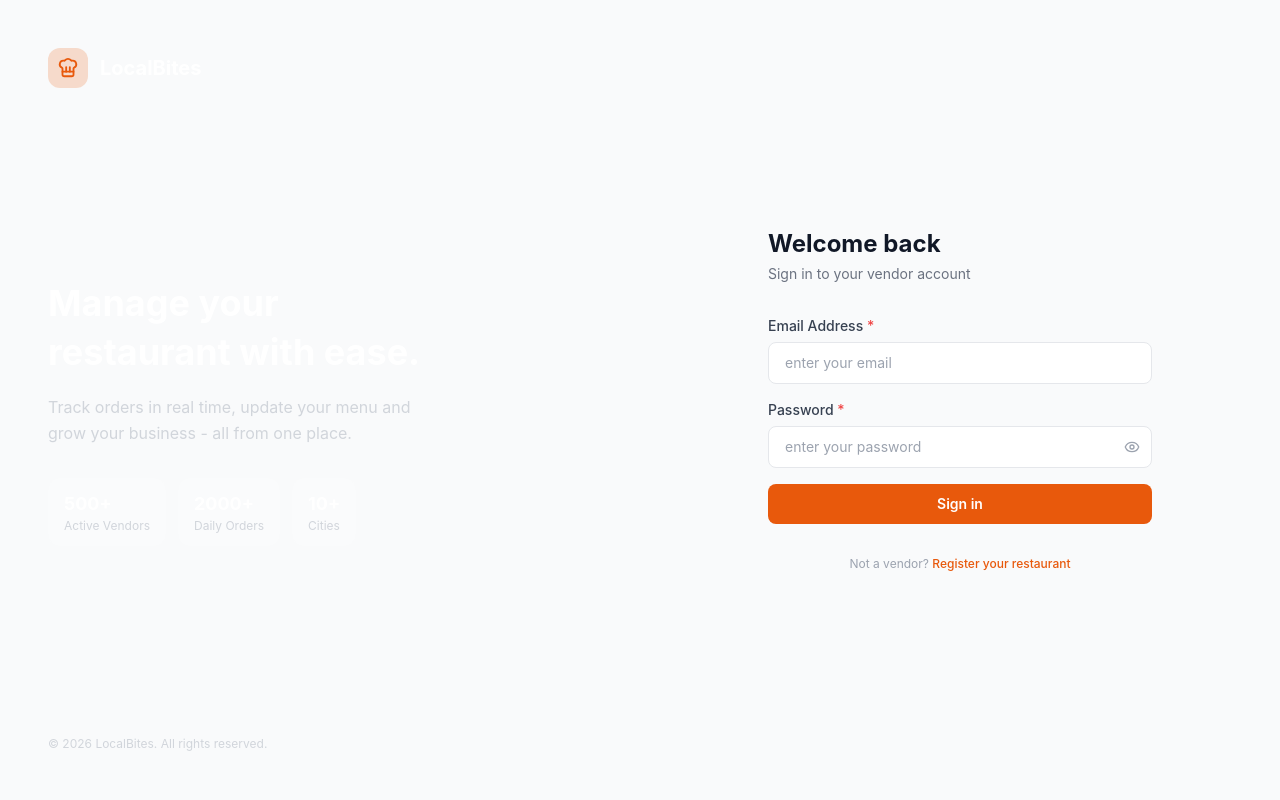
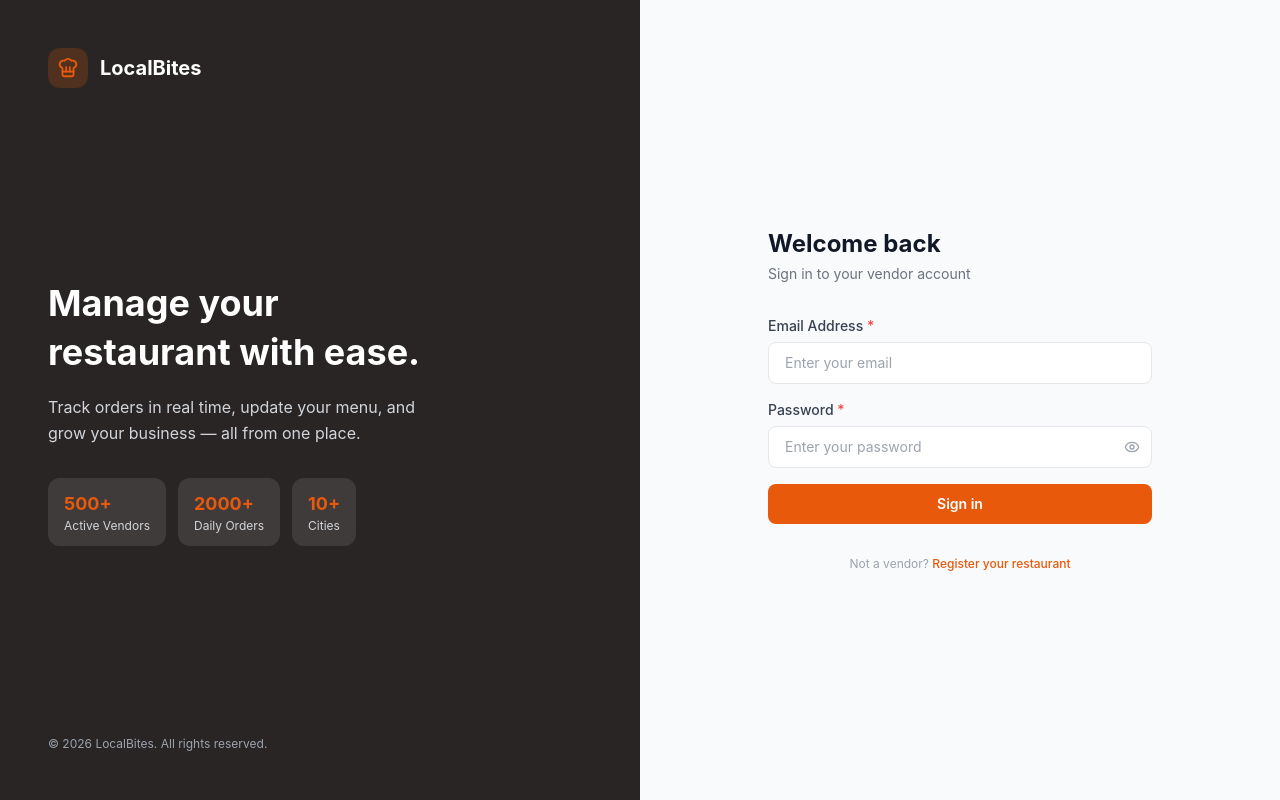
Before and after one commit to hifza538/Final-Year-Project, a React (Vite) app in the folder vendor-frontend/: page /login in a window 1280 px wide. Built offline with nearby package versions, Linux system fonts and the light colour scheme; no server answers; the HTML template or start-up script is replaced by a standard one.

Commit message:
refactor(vendor):  shared authLayout component and add password toggle support to inputfield

```diff
--- a/vendor-frontend/src/components/common/InputField.jsx
+++ b/vendor-frontend/src/components/common/InputField.jsx
@@ -1,14 +1,24 @@
+// vendor-frontend/src/components/common/InputField.jsx
+
+import { useState } from "react";
+import { Eye, EyeOff } from "lucide-react";
+
 const InputField = ({
   label, name, value, onChange, type = "text",
   placeholder, required, error, min,
 }) => {
+  const [showPassword, setShowPassword] = useState(false);
+  const isPasswordField = type === "password";
+  const inputType = isPasswordField && showPassword ? "text" : type;
+
   return (
     <div>
       <label className="block text-sm font-medium text-gray-700 mb-1.5">
         {label} {required && <span className="text-red-500">*</span>}
       </label>
+      <div className="relative">
       <input
-        type={type}
+        type={inputType}
         name={name}
         value={value}
         onChange={onChange}
@@ -24,6 +34,17 @@ const InputField = ({
             error ? "border-red-400 bg-red-50" : "border-gray-200"
           }`}
       />
+      {isPasswordField && (
+          <button
+            type="button"
+            onClick={() => setShowPassword((v) => !v)}
+            className="absolute right-3 top-1/2 -translate-y-1/2 text-gray-400 hover:text-gray-600 transition"
+            tabIndex={-1}
+          >
+            {showPassword ? <EyeOff size={16} /> : <Eye size={16} />}
+          </button>
+        )}
+      </div>
       {error && <p className="text-red-500 text-xs mt-1">{error}</p>}
     </div>
   );
--- /dev/null
+++ b/vendor-frontend/src/components/layout/AuthLayout.jsx
@@ -0,0 +1,63 @@
+// vendor-frontend/src/components/layout/AuthLayout.jsx
+
+import { ChefHat } from "lucide-react";
+
+// authLayout component for authentication pages (login+register)
+const AuthLayout = ({ heading, subtext, children }) => {
+  return (
+    <div className="min-h-screen bg-gray-50 flex">
+      {/* Left Branding Panel */}
+      <div className="hidden lg:flex lg:w-1/2 bg-secondary flex-col justify-between p-12">
+        <div className="flex items-center gap-3">
+          <div className="w-10 h-10 bg-primary/20 rounded-xl flex items-center justify-center">
+            <ChefHat size={22} className="text-primary" />
+          </div>
+          <span className="text-white font-bold text-xl">LocalBites</span>
+        </div>
+
+        <div>
+          <h2 className="text-white text-4xl font-bold leading-snug mb-4">
+            {heading}
+          </h2>
+          <p className="text-gray-300 text-base leading-relaxed max-w-sm">
+            {subtext}
+          </p>
+
+          <div className="flex gap-3 mt-8">
+            {[
+              { label: "Active Vendors", value: "500+" },
+              { label: "Daily Orders",   value: "2000+" },
+              { label: "Cities",         value: "10+" },
+            ].map(({ label, value }) => (
+              <div key={label} className="bg-white/10 rounded-xl px-4 py-3">
+                <p className="text-primary font-bold text-lg">{value}</p>
+                <p className="text-gray-300 text-xs">{label}</p>
+              </div>
+            ))}
+          </div>
+        </div>
+
+        <p className="text-gray-400 text-xs">
+          © {new Date().getFullYear()} LocalBites. All rights reserved.
+        </p>
+      </div>
+
+      {/* Right Form Panel - passed in as children */}
+      <div className="flex-1 flex items-center justify-center px-6 py-12 overflow-y-auto">
+        <div className="w-full max-w-sm">
+          {/* Mobile Logo */}
+          <div className="flex items-center gap-2 mb-8 lg:hidden">
+            <div className="w-8 h-8 bg-primary rounded-lg flex items-center justify-center">
+              <ChefHat size={16} className="text-white" />
+            </div>
+            <span className="font-bold text-gray-900">LocalBites Vendor</span>
+          </div>
+
+          {children}
+        </div>
+      </div>
+    </div>
+  );
+};
+
+export default AuthLayout;
--- a/vendor-frontend/src/pages/Login.jsx
+++ b/vendor-frontend/src/pages/Login.jsx
@@ -1,8 +1,9 @@
 import { useState } from "react";
 import { useNavigate, Link } from "react-router-dom";
-import { ChefHat, Eye, EyeOff, Loader2 } from "lucide-react";
+import { Loader2 } from "lucide-react";
 import { useAuth } from "../context/AuthContext";
 import InputField from "../components/common/InputField";
+import AuthLayout from "../components/layout/AuthLayout";
 import api from "../services/api";
 
 const Login = () => {
@@ -13,7 +14,6 @@ const Login = () => {
     email: "",
     password: "",
   });
-  const [showPassword, setShowPassword] = useState(false);
   const [loading, setLoading] = useState(false);
   const [error, setError] = useState("");
   const [fieldErrors, setFieldErrors] = useState({});
@@ -78,128 +78,42 @@ const Login = () => {
   };
 
   return (
-    <div className="min-h-screen bg-gray-50 flex">
-
-      {/* Left Branding Panel*/}
-      <div className="hidden lg:flex lg:w-1/2 bg-primary-500 flex-col justify-between p-12">
-        <div className="flex items-center gap-3">
-          <div className="w-10 h-10 bg-primary/20 rounded-xl flex items-center justify-center">
-            <ChefHat size={22} className="text-primary" />
-          </div>
-          <span className="text-white font-bold text-xl">LocalBites</span>
-        </div>
-
-        <div>
-          <h2 className="text-white text-4xl font-bold leading-snug mb-4">
-            Manage your
-            <br />
-            restaurant with ease.
-          </h2>
-          <p className="text-gray-300 text-base leading-relaxed max-w-sm">
-            Track orders in real time, update your menu and grow your
-            business - all from one place.
-          </p>
-
-          {/* Stat Pills */}
-          <div className="flex gap-3 mt-8">
-            {[
-              { label: "Active Vendors", value: "500+" },
-              { label: "Daily Orders",   value: "2000+" },
-              { label: "Cities",         value: "10+" },
-            ].map(({ label, value }) => (
-              <div key={label} className="bg-white/10 rounded-xl px-4 py-3">
-                <p className="text-white font-bold text-lg">{value}</p>
-                <p className="text-gray-300 text-xs">{label}</p>
-              </div>
-            ))}
-          </div>
-        </div>
-
-        <p className="text-gray-300 text-xs">
-          © {new Date().getFullYear()} LocalBites. All rights reserved.
-        </p>
-      </div>
-
-      {/* Right Form Panel */}
-      <div className="flex-1 flex items-center justify-center px-6 py-12">
-        <div className="w-full max-w-sm">
-
-          {/* Mobile Logo */}
-          <div className="flex items-center gap-2 mb-8 lg:hidden">
-            <div className="w-8 h-8 bg-primary rounded-lg flex items-center justify-center">
-              <ChefHat size={16} className="text-white" />
-            </div>
-            <span className="font-bold text-gray-900">LocalBites Vendor</span>
-          </div>
-
+    <AuthLayout
+      heading={<>Manage your<br />restaurant with ease.</>}
+      subtext="Track orders in real time, update your menu, and grow your business — all from one place."
+    >
       <h1 className="text-2xl font-bold text-gray-900 mb-1">
         Welcome back
       </h1>
       <p className="text-gray-500 text-sm mb-8">
         Sign in to your vendor account
       </p>
-
-          {/* Error Banner */}
       {error && (
         <div className="bg-red-50 border border-red-200 text-red-700 text-sm px-4 py-3 rounded-lg mb-4">
           {error}
         </div>
       )}
-
       <form onSubmit={handleSubmit} className="space-y-4">
-
-            {/* Email */}
         <InputField
           label="Email Address"
           name="email"
           value={form.email}
           onChange={handleChange}
           type="email"
-              placeholder="enter your email"
+          placeholder="Enter your email"
           required
           error={fieldErrors.email}
         />
-
-            {/* Password */}
-            <div>
-              <label className="block text-sm font-medium text-gray-700 mb-1.5">
-                Password <span className="text-red-500">*</span>
-              </label>
-              <div className="relative">
-                <input
-                  type={showPassword ? "text" : "password"}
+        <InputField
+          label="Password"
           name="password"
           value={form.password}
           onChange={handleChange}
-                  placeholder="enter your password"
-                  autoComplete="current-password"
-                  className={`w-full px-4 py-2.5 pr-11 rounded-lg border text-sm
-                    text-gray-900 placeholder-gray-400 focus:outline-none
-                    focus:ring-2 focus:ring-primary focus:border-transparent
-                    transition ${
-                      fieldErrors.password
-                        ? "border-red-400 bg-red-50"
-                        : "border-gray-200"
-                    }`}
+          type="password"
+          placeholder="Enter your password"
+          required
+          error={fieldErrors.password}
         />
-                <button
-                  type="button"
-                  onClick={() => setShowPassword((v) => !v)}
-                  className="absolute right-3 top-1/2 -translate-y-1/2
-                    text-gray-400 hover:text-gray-600 transition"
-                  tabIndex={-1}
-                >
-                  {showPassword ? <EyeOff size={16} /> : <Eye size={16} />}
-                </button>
-              </div>
-              {fieldErrors.password && (
-                <p className="text-red-500 text-xs mt-1">
-                  {fieldErrors.password}
-                </p>
-              )}
-            </div>
-
-            {/* Submit Button */}
         <button
           type="submit"
           disabled={loading}
@@ -209,8 +123,7 @@ const Login = () => {
             transition-colors mt-2"
         >
           {loading ? (
-                <>
-                  <Loader2 size={16} className="animate-spin" />
+            <><Loader2 size={16} className="animate-spin" />
               Signing in...
             </>
         ) : (
@@ -218,7 +131,6 @@ const Login = () => {
           )}
         </button>
         </form>
-
         <p className="text-center text-xs text-gray-400 mt-8">
         Not a vendor?{" "}
         <Link
@@ -228,10 +140,7 @@ const Login = () => {
           Register your restaurant
         </Link>
       </p>
-
-        </div>
-      </div>
-    </div>
+    </AuthLayout>
   );
 };
 
--- a/vendor-frontend/src/pages/Register.jsx
+++ b/vendor-frontend/src/pages/Register.jsx
@@ -1,9 +1,12 @@
+// vendor-frontend/src/pages/Register.jsx
+
 import { useState, useEffect } from "react";
 import { useNavigate, Link } from "react-router-dom";
 import { ChefHat, Eye, EyeOff, Loader2, CheckCircle2 } from "lucide-react";
 import api from "../services/api";
 import InputField from "../components/common/InputField";
 import MapPicker from "../components/common/MapPicker";
+import AuthLayout from "../components/layout/AuthLayout";
 import { reverseGeocode } from "../services/locationService";
 
 // Cuisine types static list
@@ -13,10 +16,7 @@ const CUISINE_TYPES = [
   "Fast Food",
   "BBQ",
   "Desi",
-  "Italian",
   "Continental",
-  "Thai",
-  "Indian",
   "Seafood",
   "Desserts",
   "Beverages",
@@ -187,7 +187,7 @@ const Register = () => {
 
       if (!form.phone.trim()) errors.phone = "Phone number is required";
       else if (!phoneRegex.test(form.phone))
-        errors.phone = "Enter valid Pakistani number e.g. 03001234567";
+        errors.phone = "Enter valid Pakistani number";
 
       if (!form.password) errors.password = "Password is required";
       else if (form.password.length < 6)
@@ -212,7 +212,7 @@ const Register = () => {
 
       if (
         form.minPrepTime &&
-        (Number(form.minPrepTime) < 5 || Number(form.minPrepTime) > 120)
+        (Number(form.minPrepTime) < 5 || Number(form.minPrepTime) > 50)
       )
         errors.minPrepTime = "Must be between 5 and 120 minutes";
 
@@ -317,59 +317,15 @@ const Register = () => {
   }
 
   return (
-    <div className="min-h-screen bg-gray-50 flex">
-      {/* ── Left Branding Panel ── */}
-      <div className="hidden lg:flex lg:w-1/2 bg-primary flex-col justify-between p-12">
-        <div className="flex items-center gap-3">
-          <div className="w-10 h-10 bg-white/20 rounded-xl flex items-center justify-center">
-            <ChefHat size={22} className="text-white" />
-          </div>
-          <span className="text-white font-bold text-xl">LocalBites</span>
-        </div>
-        <div>
-          <h2 className="text-white text-4xl font-bold leading-snug mb-4">
-            Join thousands of
-            <br />
-            restaurants online.
-          </h2>
-          <p className="text-primary-100 text-base leading-relaxed max-w-sm">
-            Register your restaurant and start receiving orders from customers
-            near you.
-          </p>
-          <div className="flex gap-3 mt-8">
-            {[
-              { label: "Active Vendors", value: "500+" },
-              { label: "Cities", value: "10+" },
-              { label: "Daily Orders", value: "2000+" },
-            ].map(({ label, value }) => (
-              <div key={label} className="bg-white/15 rounded-xl px-4 py-3">
-                <p className="text-white font-bold text-lg">{value}</p>
-                <p className="text-primary-100 text-xs">{label}</p>
-              </div>
-            ))}
-          </div>
-        </div>
-        <p className="text-primary-200 text-xs">
-          © {new Date().getFullYear()} LocalBites. All rights reserved.
-        </p>
-      </div>
-
-      {/* ── Right Form Panel ── */}
-      <div className="flex-1 flex items-center justify-center px-6 py-12 overflow-y-auto">
-        <div className="w-full max-w-md">
-          {/* Mobile Logo */}
-          <div className="flex items-center gap-2 mb-6 lg:hidden">
-            <div className="w-8 h-8 bg-primary rounded-lg flex items-center justify-center">
-              <ChefHat size={16} className="text-white" />
-            </div>
-            <span className="font-bold text-gray-900">LocalBites Vendor</span>
-          </div>
-
+    <AuthLayout
+      heading={<>Join thousands of<br />restaurants online.</>}
+      subtext="Register your restaurant and start receiving orders from customers near you."
+    >
           <h1 className="text-2xl font-bold text-gray-900 mb-1">
             Register Your Restaurant
           </h1>
           <p className="text-gray-500 text-sm mb-6">
-            Step {step} of 3 —{" "}
+            Step {step} of 3 -{" "}
             {step === 1
               ? "Owner Information"
               : step === 2
@@ -387,7 +343,7 @@ const Register = () => {
           )}
 
           <form onSubmit={handleSubmit} className="space-y-4">
-            {/* ── Step 1: Owner Info ── */}
+            {/* Step 1: Owner Info */}
             {step === 1 && (
               <>
                 <div className="grid grid-cols-2 gap-3">
@@ -396,7 +352,7 @@ const Register = () => {
                     name="firstName"
                     value={form.firstName}
                     onChange={handleChange}
-                    placeholder="Ali"
+                    placeholder="first name"
                     required
                     error={fieldErrors.firstName}
                   />
@@ -405,7 +361,7 @@ const Register = () => {
                     name="lastName"
                     value={form.lastName}
                     onChange={handleChange}
-                    placeholder="Khan"
+                    placeholder="last name"
                     required
                     error={fieldErrors.lastName}
                   />
@@ -416,7 +372,7 @@ const Register = () => {
                   value={form.email}
                   onChange={handleChange}
                   type="email"
-                  placeholder="ali@restaurant.com"
+                  placeholder="enter your email"
                   required
                   error={fieldErrors.email}
                 />
@@ -425,7 +381,7 @@ const Register = () => {
                   name="phone"
                   value={form.phone}
                   onChange={handleChange}
-                  placeholder="03001234567"
+                  placeholder="enter phone number"
                   required
                   error={fieldErrors.phone}
                 />
@@ -439,7 +395,7 @@ const Register = () => {
                       name="password"
                       value={form.password}
                       onChange={handleChange}
-                      placeholder="Min 6 characters"
+                      placeholder="enter password"
                       className={`w-full px-4 py-2.5 pr-11 rounded-lg border text-sm
                         focus:outline-none focus:ring-2 focus:ring-primary transition ${
                           fieldErrors.password
@@ -464,7 +420,7 @@ const Register = () => {
               </>
             )}
 
-            {/* ── Step 2: Restaurant Details ── */}
+            {/* Step 2: Restaurant Details  */}
             {step === 2 && (
               <>
                 <InputField
@@ -541,7 +497,7 @@ const Register = () => {
                   name="shopAddress"
                   value={form.shopAddress}
                   onChange={handleChange}
-                  placeholder="Block 5, Gulshan-e-Iqbal, Karachi"
+                  placeholder="Enter your complete Address"
                   required
                   error={fieldErrors.shopAddress}
                 />
@@ -572,7 +528,7 @@ const Register = () => {
               </>
             )}
 
-            {/* ── Step 3: Legal Info ── */}
+            {/* Step 3: Legal Info */}
             {step === 3 && (
               <>
                 <InputField
@@ -699,7 +655,7 @@ const Register = () => {
               </>
             )}
 
-            {/* ── Navigation Buttons ── */}
+            {/*  Navigation Buttons  */}
             <div className="flex gap-3 pt-2">
               {step > 1 && (
                 <button
@@ -746,9 +702,7 @@ const Register = () => {
               Sign in
             </Link>
           </p>
-        </div>
-      </div>
-    </div>
+           </AuthLayout>
   );
 };
 
```
Lines whose indentation alone changed are shown as unchanged.
